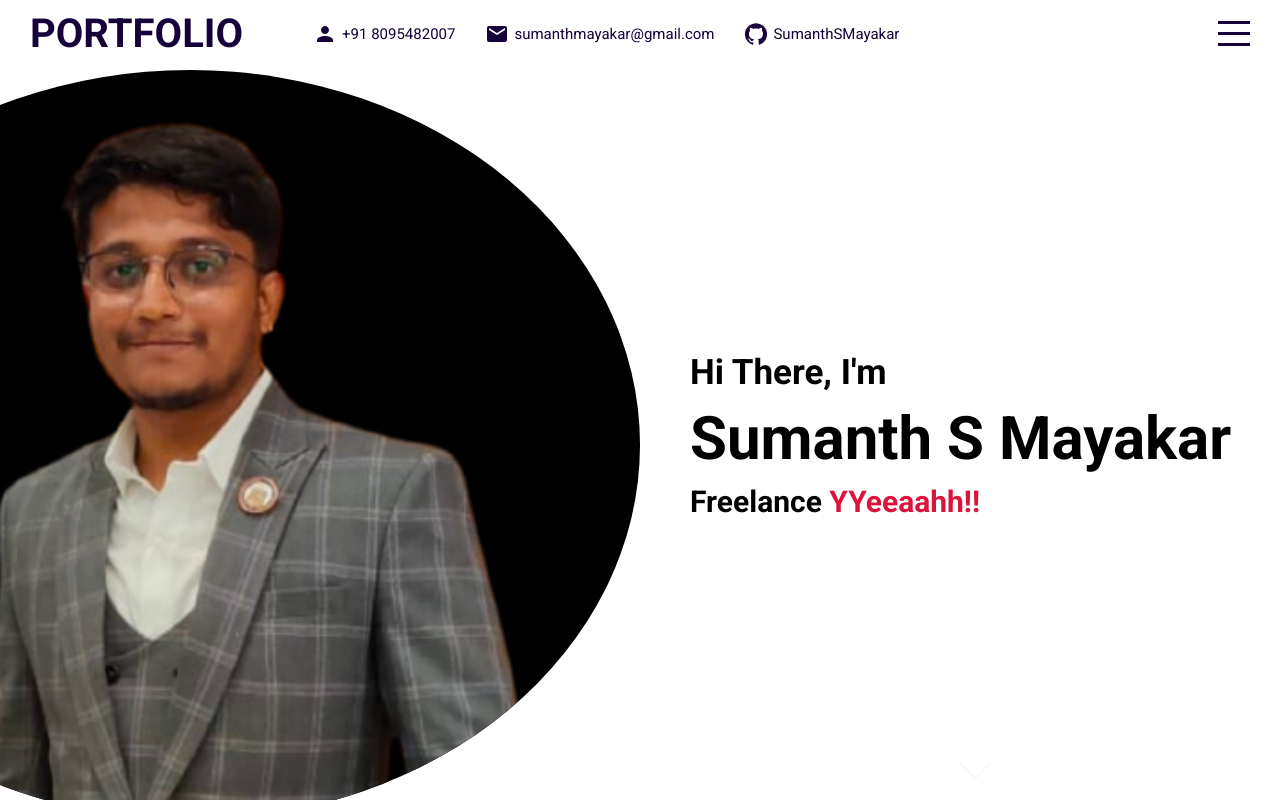
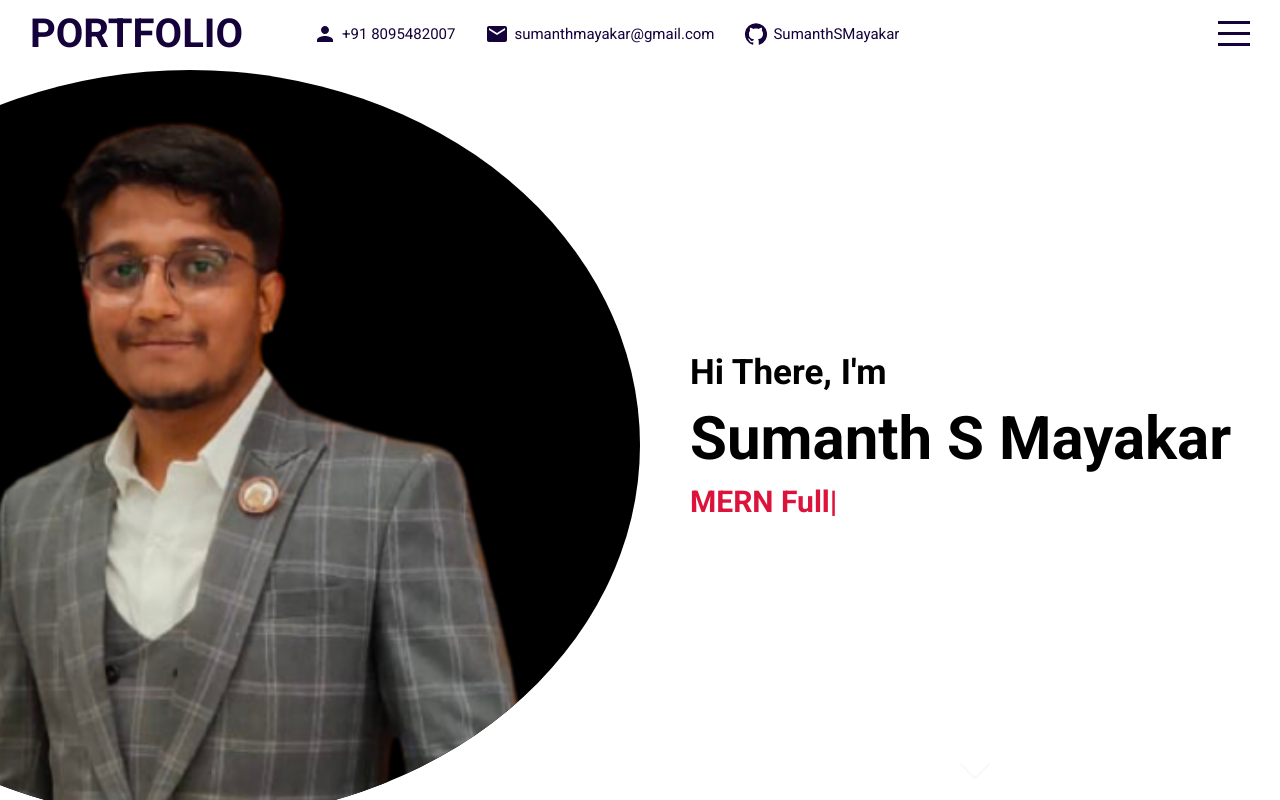
Before and after one commit to SumanthSMayakar/portfolio, a React (Create React App) app: page / in a window 1280 px wide. Built offline with nearby package versions, Linux system fonts and the light colour scheme.

Commit message:
intro completed

```diff
--- a/src/components/intro/Intro.jsx
+++ b/src/components/intro/Intro.jsx
@@ -8,9 +8,10 @@
   const textRef = useRef()
   useEffect(() =>{
     init(textRef.current,{
-       showCursor: false,
+       showCursor: true,
        backDelay: 1500,
-       strings: ['React.js!', 'Yeah!' ]
+       backSpeed: 60,
+       strings: ['MERN Full Stack Developer', 'Frontend Developer','Web Developer']
     });
   },[])
   return (
@@ -24,7 +25,7 @@
         <div className="wrapper">
           <h2>Hi There, I'm</h2>
           <h1>Sumanth S Mayakar</h1>
-          <h3>Freelance <span ref={textRef}></span></h3>
+          <h3> <span ref={textRef}></span></h3>
         </div>
         <a href="#portfolio">
           <img src="assets/down.png" alt="" />
--- a/src/components/intro/intro.scss
+++ b/src/components/intro/intro.scss
@@ -41,10 +41,20 @@
             }
             h3{
                 font-size: 30px;
-
                 span{
                     font-size: inherit;
                     color: crimson;
+                }
+                .ityped-cursor{
+                    animation: blink 1s infinite;
+                }
+                @keyframes blink {
+                    50%{
+                        opacity: 1;
+                    }
+                   100%{
+                        opacity: 0;
+                    }
                 }
             }
         }
--- a/src/index.js
+++ b/src/index.js
@@ -5,9 +5,9 @@
 
 const root = ReactDOM.createRoot(document.getElementById('root'));
 root.render(
-  <React.StrictMode>
+  // <React.StrictMode>
     <App />
-  </React.StrictMode>
+  // </React.StrictMode>
 );
 
 reportWebVitals();
```
